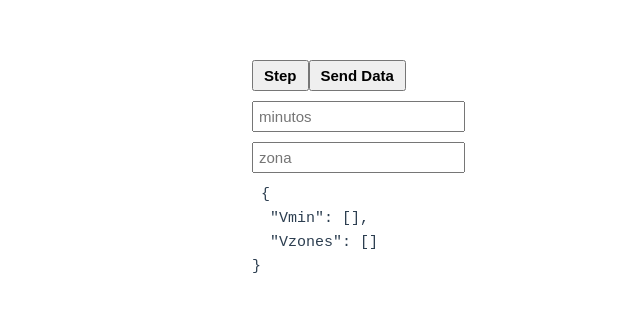
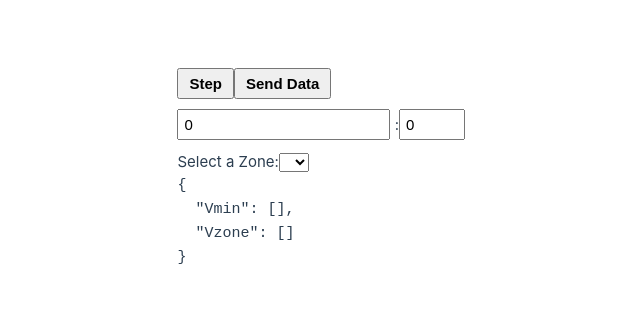
Before and after one commit to joao04simoes/workout-fit-file-builder, a Vue app in the folder workout fit builder front/: page / in a window 1280 px wide. Shown: the part 231-542 px from the top of the page, without its empty margins (175-815 px from the left). Built offline with nearby package versions, Linux system fonts and the light colour scheme.

Commit message:
blocks to represent the steps

```diff
--- a/workout fit builder front/src/components/step.vue
+++ b/workout fit builder front/src/components/step.vue
@@ -1,64 +1,82 @@
 <template>
     <div>
-
         <button for="messageInput" class="label" @click="saveValue">Step</button>
         <button for="fetchData" class="label" @click="sendData">Send Data</button>
 
         <div>
-            <input id="min" v-model="ValueMin" placeholder="minutos" />
+            <input id="min" type="number" min="0" v-model="ValueMin" placeholder="Minutes" />
+            :<input id="seconds" type="number" min="0" max="59" v-model="ValueSeconds" placeholder="Seconds" />
         </div>
         <div>
-            <input id="zone" v-model="Valuezone" placeholder="zona" />
+            <label for="zoneDropdown">Select a Zone:</label>
+            <select v-model="Valuezone" id="zoneDropdown">
+                <option v-for="zone in zones" :key="zone" :value="zone">{{ zone }}</option>
+            </select>
+
         </div>
 
 
+        <div v-for="(value, index) in inter.Vmin" :key="index" class="rectangle" :style="{
+            width: `${inter.Vmin[index] / 100}px`,   // Width based on Vmin
+            height: `${inter.Vzone[index] * 10}px`, // Height based on Vzone
+            backgroundColor: 'red',
+        }">
+        </div>
 
-        <pre> {{ jsonData }}</pre>
+        <pre>{{ jsonData }}</pre>
     </div>
 </template>
 
 <script>
-
-
 export default {
     name: "Step",
     data() {
         return {
-            ValueMin: "",
-            Valuezone: "",
-            "inter": {
-                Vmin: [],
-                Vzones: [],
-            }
+            ValueMin: "0",      // Minutes input
+            Valuezone: "",     // Zone input
+            ValueSeconds: "0",
+            zones: [1, 2, 3, 4, 5],  // Seconds input
+            inter: {
+                Vmin: [],  // Array for rectangle widths (calculated from minutes & seconds)
+                Vzone: [], // Array for rectangle heights (from zone)
+            },
         };
     },
     computed: {
         jsonData() {
-            return JSON.stringify(this.inter, null, 2);
+            return JSON.stringify(this.inter, null, 2); // Format JSON data for display
         },
     },
     methods: {
         async sendData() {
-            const jsonData = JSON.stringify(this.inter)
+            // Send JSON data to the backend
+            const jsonData = JSON.stringify(this.inter);
             console.log("Sending data:", jsonData); // Debug output
-            // Example using fetch to send JSON
-            await fetch('http://127.0.0.1:5000/api/data', {
-                method: 'POST',
+            await fetch("http://127.0.0.1:5000/api/data", {
+                method: "POST",
                 headers: {
-                    'Content-Type': 'application/json',
+                    "Content-Type": "application/json",
                 },
                 body: jsonData,
             });
         },
 
-
         saveValue() {
 
-            if (this.ValueMin.trim() !== "" && this.Valuezone.trim() !== "") {
-                this.inter.Vmin.push(this.ValueMin);
-                this.inter.Vzones.push(this.Valuezone);
+            if (this.ValueMin !== "" && this.Valuezone !== "") {
+                if (this.ValueSeconds == "") {
+                    this.ValueSeconds = 0
+                }
+
+                const totalSeconds = (parseInt(this.ValueMin, 10) * 1000) + (parseInt(this.ValueSeconds, 10) / 60 * 1000);
+
+
+                this.inter.Vmin.push(totalSeconds);
+                this.inter.Vzone.push(parseInt(this.Valuezone, 10));
+                // Clear input fields
                 this.ValueMin = "";
                 this.Valuezone = "";
+                this.ValueSeconds = "";
             }
         },
     },
@@ -66,6 +84,11 @@ export default {
 </script>
 
 <style scoped>
+.rectangle {
+    display: inline-block;
+
+}
+
 .label {
     font-weight: bold;
     margin-bottom: 10px;
```
